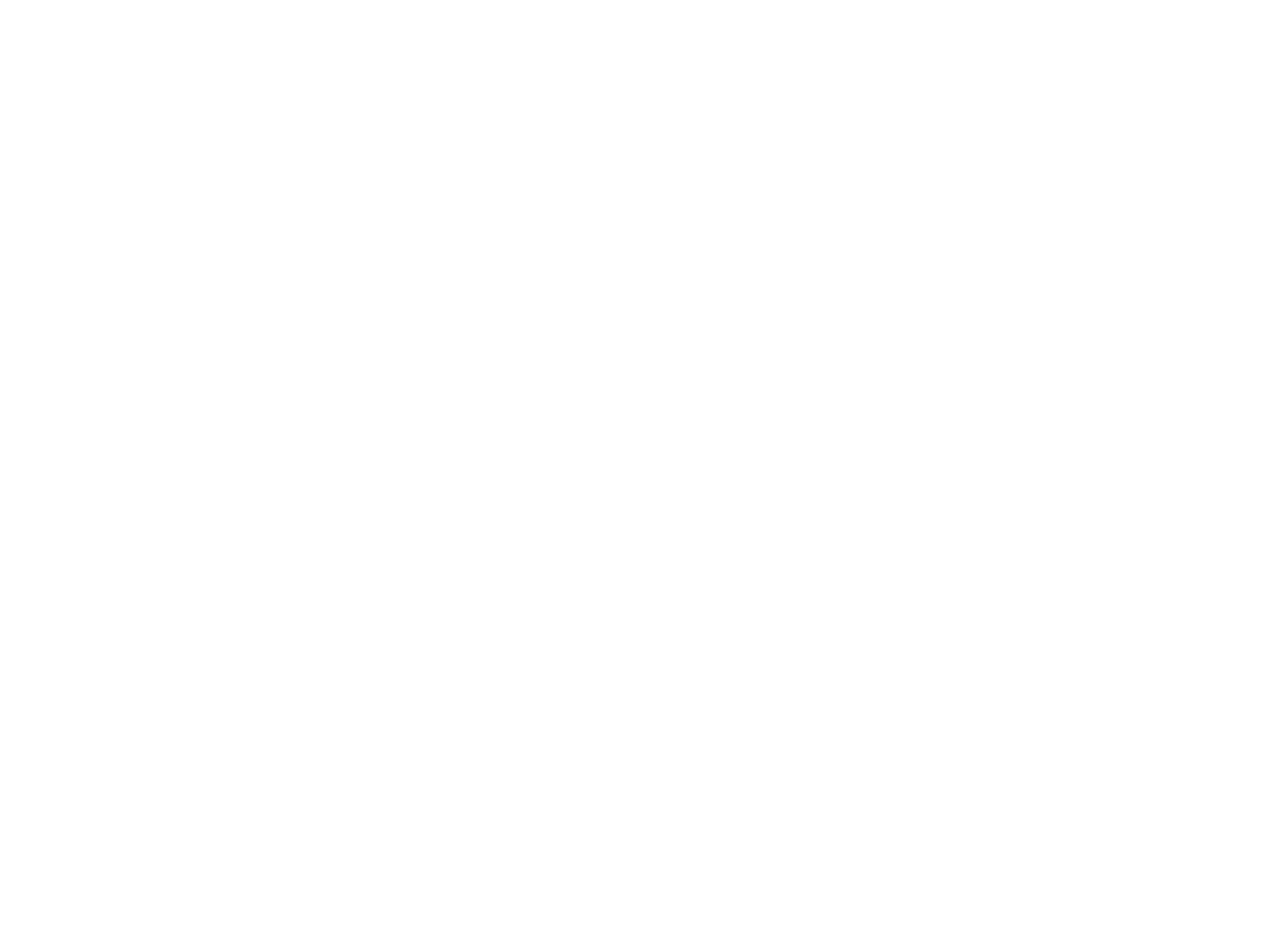
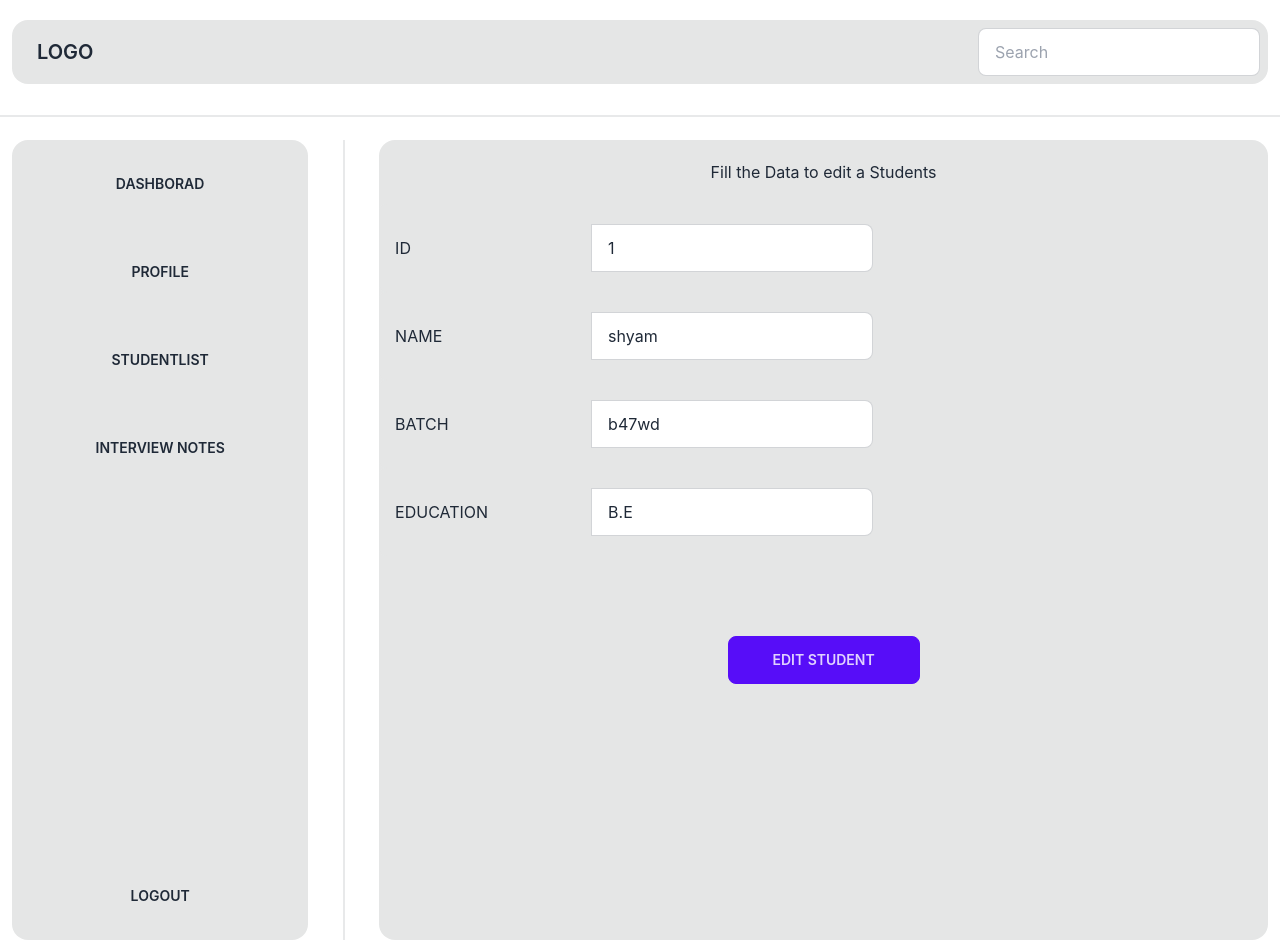
Before and after one commit to Shyam2397/my-app, a React (Create React App) app: page /EditStudents/1 in a window 1280 px wide. Before the commit this address had no page. Before the commit the page ends 800 px from the top, so only its background shows below. Built offline with nearby package versions, Linux system fonts and the light colour scheme.

Commit message:
all crud op finshed

```diff
--- a/src/App.js
+++ b/src/App.js
@@ -10,6 +10,7 @@
 import InterviewNotes from "./pages/InterviewNotes";
 import AddStudents from "./components/AddStudents";
 import EditStudents from "./components/EditStudents";
+import NoPage from "./pages/NoPage";
 
 
 
@@ -46,7 +47,7 @@
             />
           }
         />
-        <Route path="/EditStudents/id" element=
+        <Route path="/EditStudents/:id" element=
           {
             <EditStudents
               StudentData={Data}
@@ -64,6 +65,7 @@
           }
         />
         <Route path="/interview/notes" element={<InterviewNotes />} />
+        <Route path="*" element={<NoPage/>}/>
       </Routes>
 
 
--- a/src/basepage/basepage.js
+++ b/src/basepage/basepage.js
@@ -1,7 +1,7 @@
 import LeftSideBar from "../components/Leftsidebar";
 import TopBar from "../components/topbar";
 
-export default function BasePage({children}) {
+export default function BasePage({ children }) {
   return (
     <div className="flex flex-col w-full border-opacity-50">
       <div className="grid h-20 place-items-center mx-3 mt-3">
--- a/src/components/EditStudents.js
+++ b/src/components/EditStudents.js
@@ -1,16 +1,44 @@
-import { useState } from "react";
+import { useEffect, useState } from "react";
 import BasePage from "../basepage/basepage";
-import { useParams } from "react-router-dom";
+import { useNavigate, useParams } from "react-router-dom";
 
 
-export default function EditStudents({StudentData,setData}) {
+export default function EditStudents({ StudentData, setData }) {
 
-    const {id} = useParams()
+    const navigate = useNavigate()
 
-    const [idx,setIdx] = useState("");
-    const [name,setName] = useState("");
-    const [batch,setBatch] = useState("");
-    const [education,setEducation] = useState("");
+    const { id } = useParams()
+
+    const [idx, setIdx] = useState("");
+    const [name, setName] = useState("");
+    const [batch, setBatch] = useState("");
+    const [education, setEducation] = useState("");
+
+    useEffect(() => {
+        const selectedStudent = StudentData.find((stud, index) => stud.id == id)
+
+        setIdx(selectedStudent.id)
+        setName(selectedStudent.name)
+        setBatch(selectedStudent.batch)
+        setEducation(selectedStudent.education)
+    }, [id, StudentData])
+
+    function editStudent(){
+        const editedStudObj = {
+            id:idx,
+            name,
+            batch,
+            education
+        }
+        // console.log(editedStudObj)
+
+        const editIndex = StudentData.findIndex((stud,index)=> stud.id == id)
+        StudentData[editIndex] = editedStudObj
+        setData([...StudentData])
+
+        navigate("/student/all")
+
+    }
 
     return (
         <BasePage>
@@ -57,8 +85,8 @@
                     />
                 </label>
                 <button className="btn btn-primary w-48 mt-20"
-
-                >Add Student</button>
+                    onClick={()=>editStudent()}
+                >Edit Student</button>
             </div>
         </BasePage>
     )
--- a/src/components/StudentCard.js
+++ b/src/components/StudentCard.js
@@ -11,19 +11,19 @@
   }
   return (
     <div>
-        <div className="card w-48 bg-base-100 shadow-xl">
+        <div className="card w-48 bg-base-100 shadow-xl mx-3 mt-3">
             <div className="card-body items-center">
                 <h2 className="card-title text-white">{student.name}</h2>
                 <p className="text-left">{student.batch}</p>
                 <p className="text-left">{student.education}</p>
                 <div className="card-actions justify-end">
-                    <button className="btn bg-red-800 mt-3"
-                    onClick={()=>navigate(`/EditStudents/id`)}
+                    <button className="btn bg-red-800 text-white mt-3"
+                    onClick={()=>navigate(`/EditStudents/${student.id}`)}
                     >edit</button>
 
                 </div>
                 <div>
-                    <button className="btn bg-red-800 mt-3"
+                    <button className="btn bg-red-800 text-white mt-3"
                     onClick={()=>removeStud(student.id)}
                     >Delete</button>
                 </div>
--- a/src/pages/DashBoard.js
+++ b/src/pages/DashBoard.js
@@ -1,6 +1,5 @@
-import { useEffect } from "react"
 import BasePage from "../basepage/basepage"
-import { Navigate, useNavigate } from "react-router-dom"
+import {useNavigate } from "react-router-dom"
 
 function DashBoard() {
 
--- /dev/null
+++ b/src/pages/NoPage.js
@@ -0,0 +1,13 @@
+import { useNavigate } from "react-router-dom"
+
+export default function NoPage() {
+    const navigate = useNavigate()
+  return (
+    <div className="grid place-items-center my-48">
+        <h1>Sorry ! You entered a Wrong Universe</h1>
+        <button className="btn btn-error text-black my-10"
+            onClick={()=>navigate("/")}
+        >Home</button>
+    </div>
+  )
+}
```
